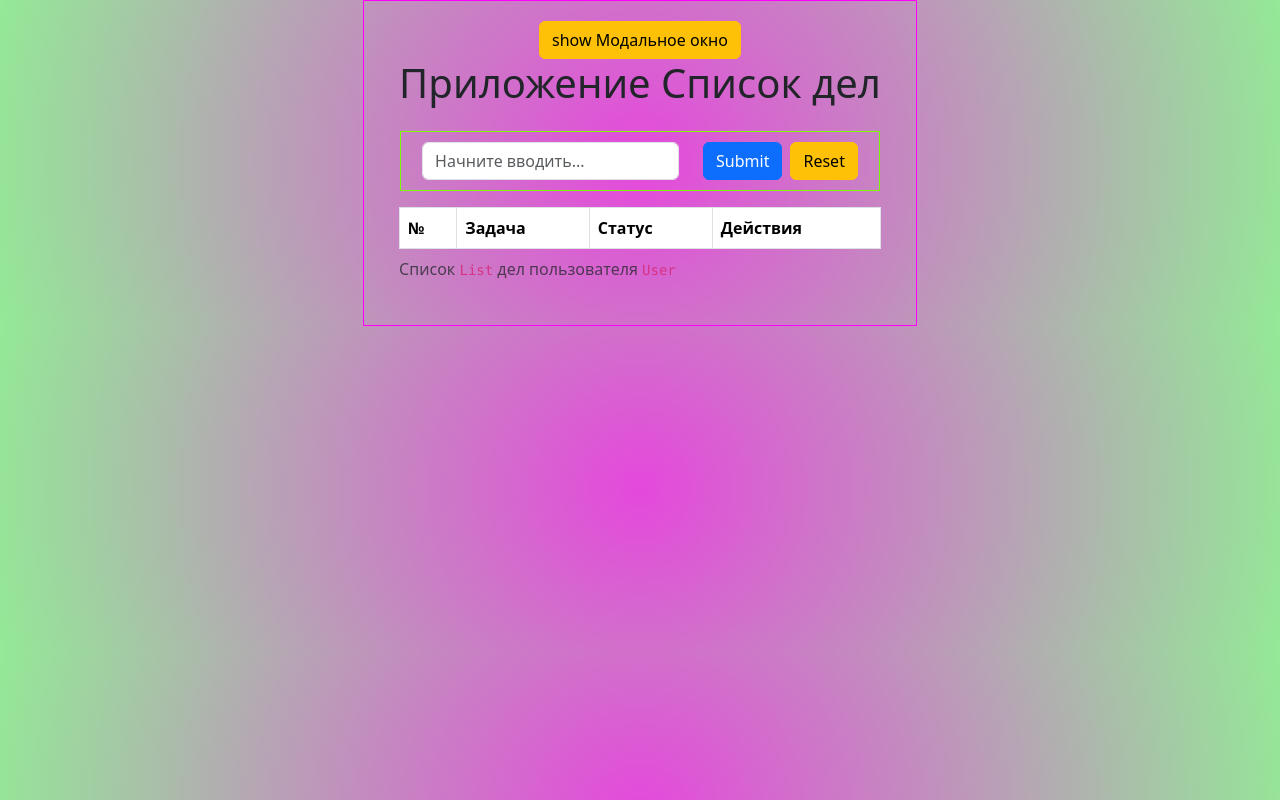
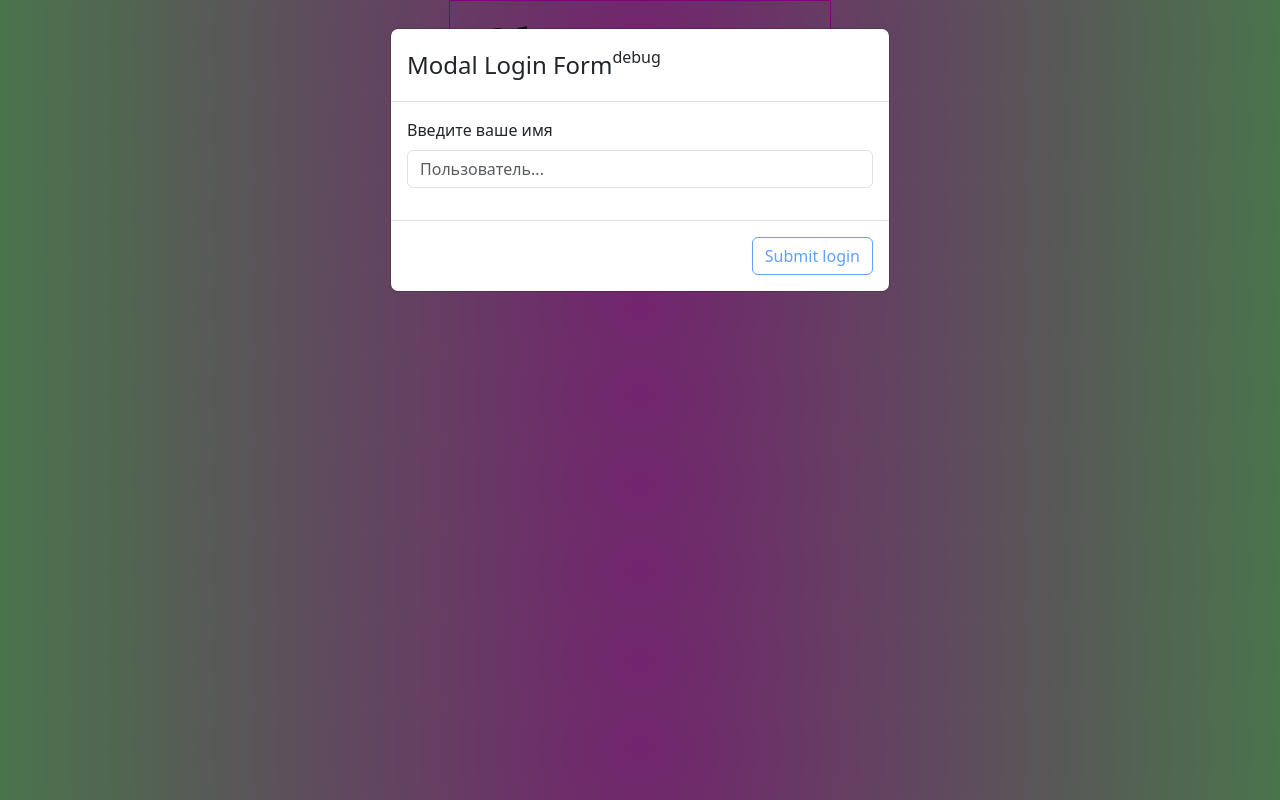
Before and after one commit to mindfling/ME_ToDoApp_ReactViteTS, a React (Vite) app: page / in a window 1280 px wide. Built offline with nearby package versions, Linux system fonts and the light colour scheme.

Commit message:
feat modal and app

```diff
--- a/src/App.tsx
+++ b/src/App.tsx
@@ -14,7 +14,8 @@ console.log('STORAGE_KEY: ', STORAGE_KEY);
 
 export const App = () => {
 
-  const [isVisible, setVisible] = useToggle(false);
+  const [isVisible, setVisible] = useToggle(true);
+
 
   const rawData: string | null = localStorage.getItem(STORAGE_KEY);
   const testData: Array<ITask> = (rawData) ? JSON.parse(rawData) : [];
@@ -45,12 +46,27 @@ export const App = () => {
   }
 
 
+
+  const modalClose = () => {
+    setVisible(false)
+  }
+
+  console.log(isVisible);
+
   return (
-    <div className='app app-container  d-flex align-items-center justify-content-center flex-column'>
-      <ModalForm isVisible={isVisible} />
-      <Title text={TITLE} />
-      <FormTask data={data} setData={setData} />
-      <TableTask data={data} onRemove={handleRemoveClick} onDone={handleDoneClick} />
+    <div className='app app-container d-flex align-items-center justify-content-center flex-column'>
+      { (isVisible) ? (
+        <>
+          <ModalForm isVisible={isVisible} onHide={modalClose} />
+          <h2>Обновите страницу</h2>
+        </>
+      ) :
+        (<>
+          <Title text={TITLE} />
+          <FormTask data={data} setData={setData} />
+          <TableTask data={data} onRemove={handleRemoveClick} onDone={handleDoneClick} />
+        </>)
+      }
     </div>
   )
 }
--- a/src/Components/ModalForm.tsx
+++ b/src/Components/ModalForm.tsx
@@ -2,21 +2,22 @@ import { useState } from 'react';
 import Button from 'react-bootstrap/Button';
 import Form from 'react-bootstrap/Form';
 import Modal from 'react-bootstrap/Modal';
+import { trans } from '../modules/util';
 
 
 interface ModalProps {
-  isVisible: boolean;
+  isVisible?: boolean;
+  onHide: () => void;
 }
 
-export function ModalForm( {isVisible}: ModalProps ) {
-  const [show, setShow] = useState(isVisible);
+export function ModalForm( {onHide, isVisible}: ModalProps ) {
+  // const [show, setShow] = useState(isVisible);
   const [userName, setUserName] = useState('');
+  const [btnDisable, setDisable] = useState(true);
 
-  // закрыть
-  const handleClose = () => {
-    setShow(false);
-    console.log('it close');
-  }
+  // todo latUser -> nickName
+  // todo cyrUser -> userName
+
 
   // открыть
   const handleShow = () => {
@@ -28,44 +29,50 @@ export function ModalForm( {isVisible}: ModalProps ) {
     e.preventDefault();
     console.log('userName: ', userName);
     alert(`Приветствуем тебя, ${userName}`);
-    handleClose();
+    // handleClose();
+    // onHide();
+  }
+
+  const handleInputChange = (e: React.SyntheticEvent) => {
+    const value: string = (e.target as HTMLInputElement).value;
+    setUserName(() => {
+      const cyrValue = value.replace(/^\s+|\s+$|\s+(?=\s)/g, "").toLowerCase();
+      const latValue = trans(cyrValue);
+      return latValue;
+    });
+
   }
 
   return (
     <>
-      <Button variant='warning' className='mx-2' onClick={handleShow}>
-        show Модальное окно
-      </Button>
-
-      <Modal show={show} onHide={handleClose}>
-        <Modal.Header closeButton>
-          <Modal.Title>Modal Login</Modal.Title>
+      <Modal show={isVisible} onHide={onHide}>
+        <Modal.Header>
+          <Modal.Title>Modal Login Form</Modal.Title>
+          <p>debug {userName}</p>
         </Modal.Header>
-
         <Modal.Body>
-          <Form onSubmit={handleSubmit}>
-
+          <Form onSubmit={onHide}>
             <Form.Group className="mb-3" controlId="exampleForm.ControlInput">
               <Form.Label>Введите ваше имя</Form.Label>
               <Form.Control
                 type='text'
                 placeholder='Пользователь...'
                 name='user'
-                onChange={(e) => setUserName(e.target.value.trim())}
+                onChange={handleInputChange}
               />
             </Form.Group>
-
           </Form>
         </Modal.Body>
-
         <Modal.Footer>
-
-          <Button variant="primary" type='submit' onClick={handleSubmit}>
+          <Button
+            variant="outline-primary"
+            type='submit'
+            onClick={handleSubmit}
+            disabled={btnDisable}
+          >
             Submit login
           </Button>
-
         </Modal.Footer>
-
       </Modal>
     </>
   );
```
